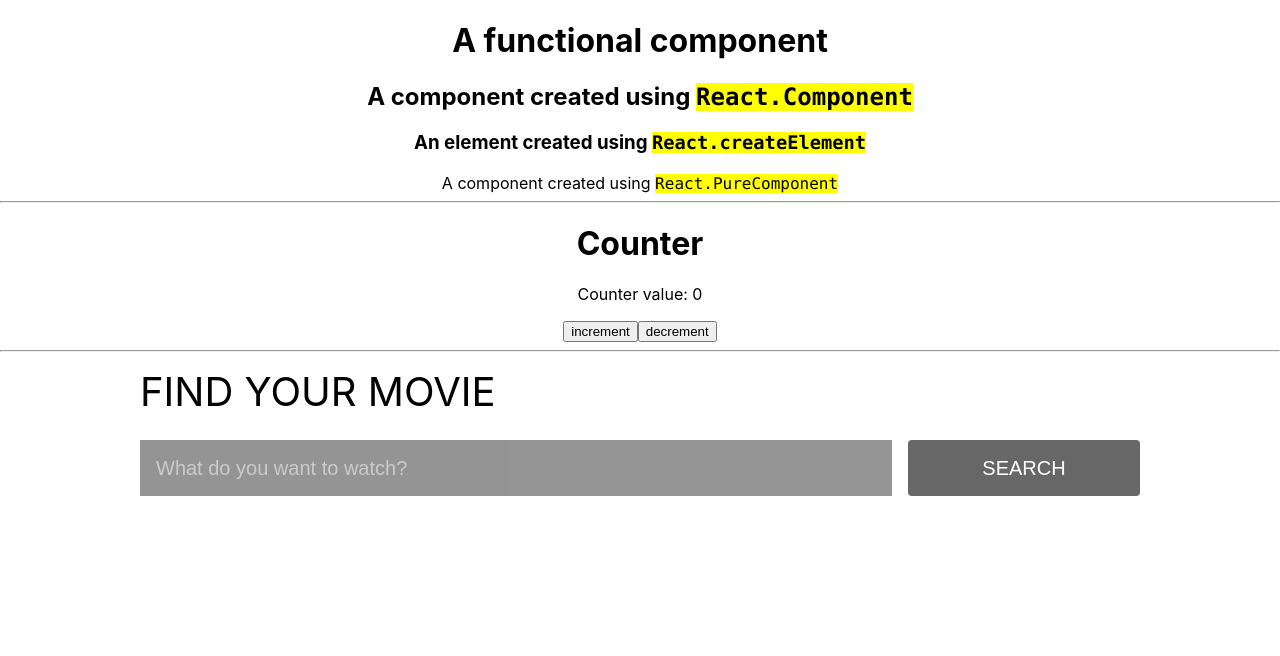
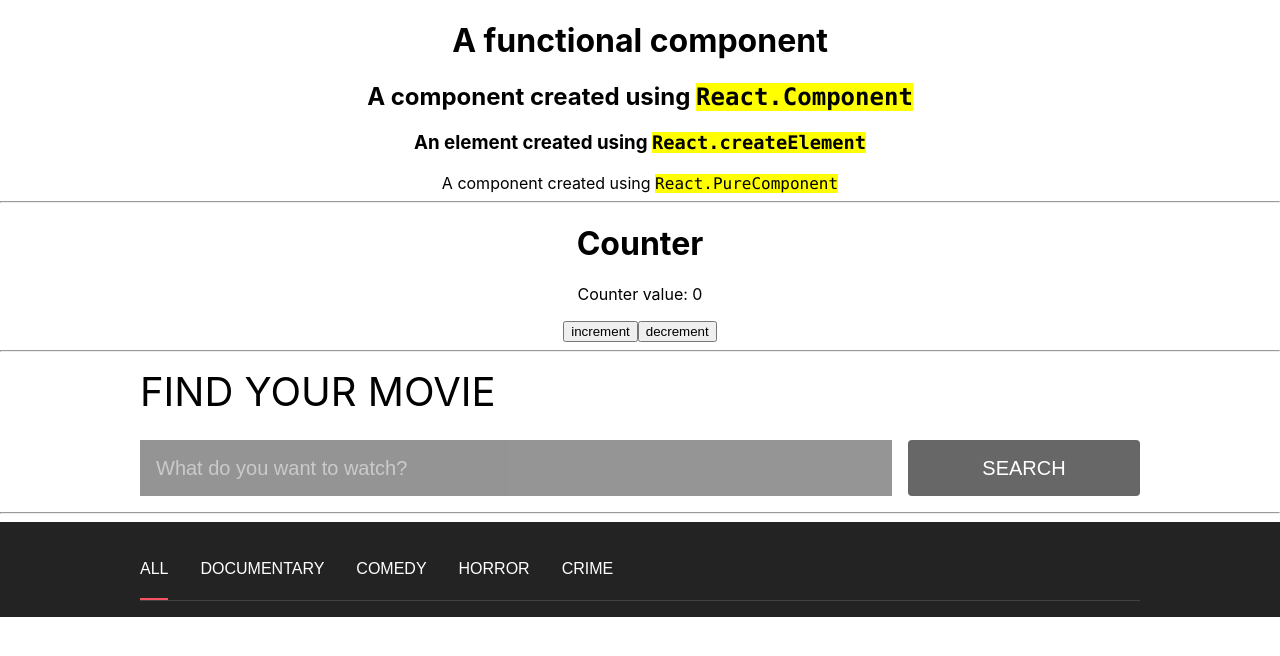
Before and after one commit to olehhladkov/reactjs-gmp, a React (Create React App) app: page / in a window 1280 px wide. Shown: the top 656 px of the page. Built offline with nearby package versions, Linux system fonts and the light colour scheme.

Commit message:
Add GenreToggle component

```diff
--- a/src/App.js
+++ b/src/App.js
@@ -2,6 +2,7 @@ import './App.css';
 import ComponentsList from './components/ComponentsList.js';
 import Counter from './components/Counter.js';
 import SearchForm from './components/SearchForm.js';
+import GenreToggle from './components/GenreToggle.js';
 
 function App() {
   return (
@@ -11,6 +12,8 @@ function App() {
       <Counter />
       <hr />
       <SearchForm />
+      <hr />
+      <GenreToggle />
     </div>
   );
 }
--- /dev/null
+++ b/src/components/GenreToggle.js
@@ -0,0 +1,35 @@
+import { useState } from 'react';
+import './GenreToggle.scss';
+
+const genreList = ['all', 'documentary', 'comedy', 'horror', 'crime'];
+
+function GenreToggle() {
+  const [activeGenre, setActiveGenre] = useState(genreList[0]);
+
+  return (
+    <div className="wrapper">
+      <ul className="genre-toggle">
+        {genreList.map(genre => {
+          return (
+            <li
+              key={genre}
+              className={`genre-toggle__item ${
+                genre === activeGenre ? 'active' : ''
+              }`}
+            >
+              <button
+                className="genre-toggle__btn"
+                type="button"
+                onClick={() => setActiveGenre(genre)}
+              >
+                {genre}
+              </button>
+            </li>
+          );
+        })}
+      </ul>
+    </div>
+  );
+}
+
+export default GenreToggle;
--- /dev/null
+++ b/src/components/GenreToggle.scss
@@ -0,0 +1,36 @@
+@import 'colors.scss';
+
+.wrapper {
+  padding: 1rem 0;
+  background-color: $dark;
+}
+
+.genre-toggle {
+  display: flex;
+  gap: 0 2rem;
+  max-width: 62.5rem; //1000px
+  margin: 0 auto;
+  padding: 0;
+  color: $light;
+  list-style: none;
+  border-bottom: 1px solid $dark-400;
+
+  &__item {
+    border-top: 2px solid transparent;
+    border-bottom: 2px solid transparent;
+
+    &.active {
+      border-bottom-color: $accent;
+    }
+  }
+
+  &__btn {
+    padding: 1.25rem 0;
+    font-size: inherit;
+    text-transform: uppercase;
+    color: inherit;
+    border: 0;
+    background-color: transparent;
+    cursor: pointer;
+  }
+}
```
